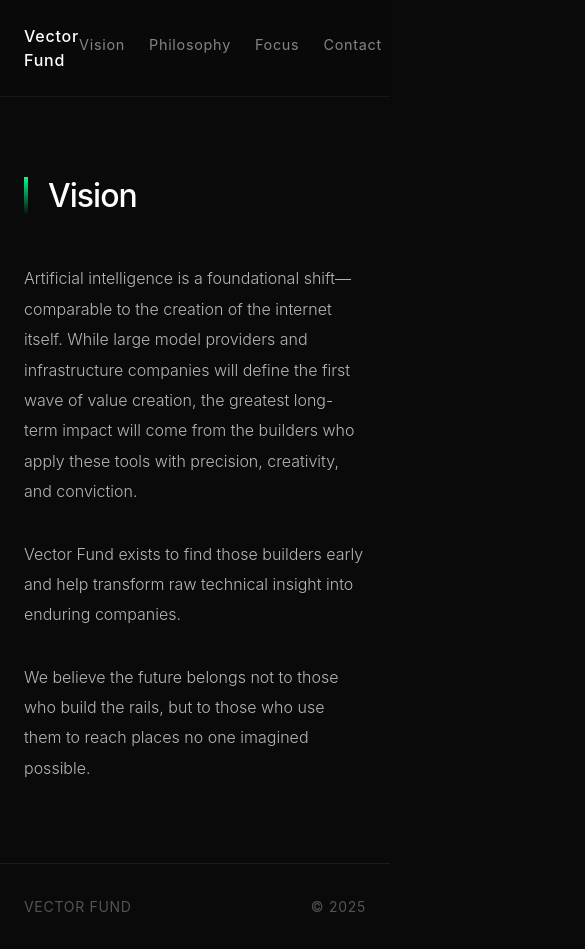
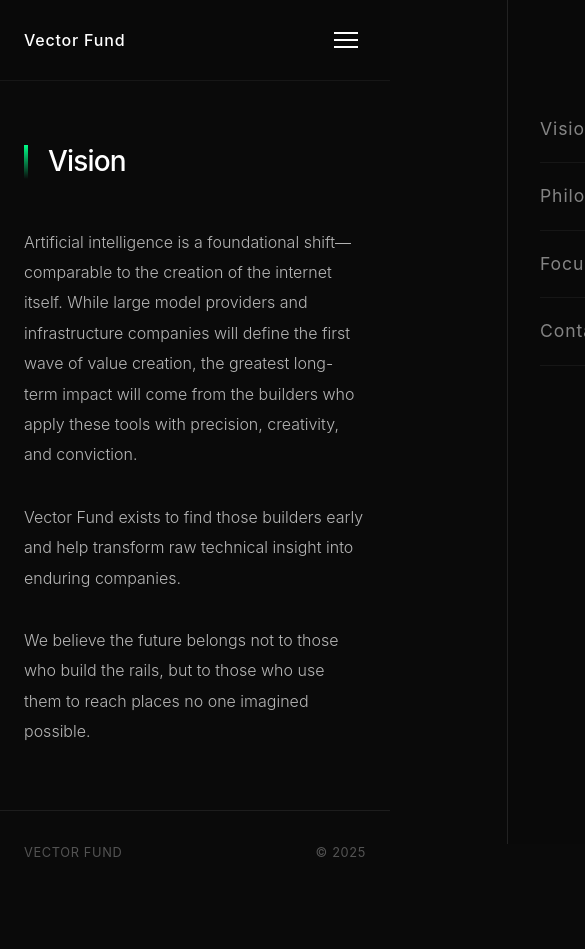
Before and after one commit to JosephsVisconti/Vectorfund, a React (Vite) app: page /vision in a window 390 px wide. Shown: the top 949 px of the page, 585 px wide, since content can reach past the window. After the commit the page ends 895 px from the top, so only its background shows below. Built offline with nearby package versions, Linux system fonts and the light colour scheme.

Commit message:
Add mobile hamburger menu and responsive design

```diff
--- a/src/App.css
+++ b/src/App.css
@@ -60,6 +60,23 @@
 .nav-links a:hover {
   color: rgba(255, 255, 255, 1);
   border-bottom-color: #00ff88;
+}
+
+.mobile-menu-toggle {
+  display: none;
+  flex-direction: column;
+  gap: 5px;
+  background: transparent;
+  border: none;
+  cursor: pointer;
+  padding: 0.5rem;
+}
+
+.mobile-menu-toggle span {
+  width: 24px;
+  height: 2px;
+  background: #fff;
+  transition: all 0.3s;
 }
 
 .main {
@@ -344,13 +361,49 @@
     padding: 1.5rem;
   }
 
+  .nav {
+    position: relative;
+  }
+
+  .mobile-menu-toggle {
+    display: flex;
+  }
+
   .nav-links {
-    gap: 1.5rem;
-    font-size: 0.85rem;
+    position: fixed;
+    top: 0;
+    right: -100%;
+    width: 70%;
+    height: 100vh;
+    background: rgba(10, 10, 10, 0.98);
+    backdrop-filter: blur(20px);
+    flex-direction: column;
+    gap: 0;
+    padding: 6rem 2rem 2rem;
+    transition: right 0.3s ease;
+    border-left: 1px solid rgba(255, 255, 255, 0.1);
+    z-index: 1000;
+  }
+
+  .nav-links-open {
+    right: 0;
+  }
+
+  .nav-links a {
+    padding: 1.25rem 0;
+    border-bottom: 1px solid rgba(255, 255, 255, 0.05);
+    font-size: 1.1rem;
+    width: 100%;
+  }
+
+  .nav-links a:hover {
+    border-bottom-color: rgba(255, 255, 255, 0.05);
+    padding-left: 0.5rem;
+    color: #00ff88;
   }
 
   .hero {
-    padding: 6rem 1.5rem 5rem;
+    padding: 4rem 1.5rem 5rem;
   }
 
   .hero-title {
@@ -358,7 +411,7 @@
   }
 
   .hero-manifesto {
-    font-size: 1.1rem;
+    font-size: 1.05rem;
   }
 
   .cta-link {
@@ -370,11 +423,11 @@
   .philosophy,
   .focus,
   .contact {
-    padding: 5rem 1.5rem;
+    padding: 4rem 1.5rem;
   }
 
   .section-title {
-    font-size: 2rem;
+    font-size: 1.75rem;
   }
 
   .vision-text p {
@@ -382,7 +435,7 @@
   }
 
   .philosophy-principle h3 {
-    font-size: 1.3rem;
+    font-size: 1.2rem;
   }
 
   .philosophy-principle p {
@@ -406,6 +459,10 @@
     padding: 2rem 1.5rem;
   }
 
+  .footer-content {
+    font-size: 0.8rem;
+  }
+
   .contact-email {
     font-size: 1.5rem;
   }
--- a/src/App.jsx
+++ b/src/App.jsx
@@ -1,4 +1,5 @@
 import { BrowserRouter as Router, Routes, Route, Link } from 'react-router-dom'
+import { useState } from 'react'
 import './App.css'
 import Home from './pages/Home'
 import Vision from './pages/Vision'
@@ -7,17 +8,32 @@
 import Contact from './pages/Contact'
 
 function App() {
+  const [menuOpen, setMenuOpen] = useState(false)
+
+  const closeMenu = () => setMenuOpen(false)
+
   return (
     <Router>
       <div className="app">
         <header className="header">
           <nav className="nav">
-            <Link to="/" className="logo">Vector Fund</Link>
-            <div className="nav-links">
-              <Link to="/vision">Vision</Link>
-              <Link to="/philosophy">Philosophy</Link>
-              <Link to="/focus">Focus</Link>
-              <Link to="/contact">Contact</Link>
+            <Link to="/" className="logo" onClick={closeMenu}>Vector Fund</Link>
+
+            <button
+              className="mobile-menu-toggle"
+              onClick={() => setMenuOpen(!menuOpen)}
+              aria-label="Toggle menu"
+            >
+              <span></span>
+              <span></span>
+              <span></span>
+            </button>
+
+            <div className={`nav-links ${menuOpen ? 'nav-links-open' : ''}`}>
+              <Link to="/vision" onClick={closeMenu}>Vision</Link>
+              <Link to="/philosophy" onClick={closeMenu}>Philosophy</Link>
+              <Link to="/focus" onClick={closeMenu}>Focus</Link>
+              <Link to="/contact" onClick={closeMenu}>Contact</Link>
             </div>
           </nav>
         </header>
```
